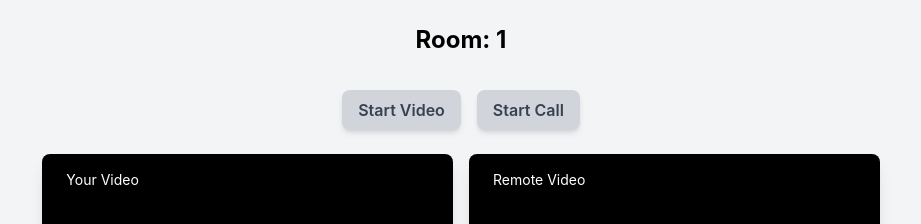
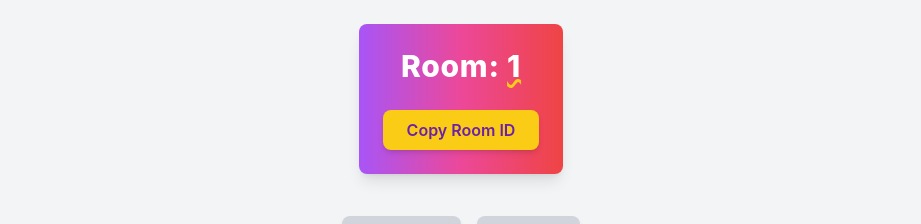
Before and after one commit to alimirhashimli1/video-call-app, a React (Vite) app in the folder frontend/: page /room/1 in a window 1280 px wide. Shown: the top 224 px of the page, without its empty margins (179-1100 px from the left). Built offline with nearby package versions, Linux system fonts and the light colour scheme; no server answers.

Commit message:
added copy button

```diff
--- a/frontend/src/App.tsx
+++ b/frontend/src/App.tsx
@@ -82,6 +82,7 @@ const Room: React.FC = () => {
   const localVideoRef = useRef<HTMLVideoElement | null>(null);
   const remoteVideoRef = useRef<HTMLVideoElement | null>(null);
   const peerConnectionRef = useRef<RTCPeerConnection | null>(null);
+  const [showCopyModal, setShowCopyModal] = useState(false);
   const { roomId } = useParams<{ roomId: string }>();
 
   const iceServers = [{ urls: "stun:stun.l.google.com:19302" }];
@@ -105,6 +106,14 @@ const Room: React.FC = () => {
       socket.off("ice-candidate");
     };
   }, [roomId]);
+
+  const handleCopy = () => {
+    if (roomId) {
+      navigator.clipboard.writeText(roomId);
+      setShowCopyModal(true);
+      setTimeout(() => setShowCopyModal(false), 2000); // Hide modal after 2 seconds
+    }
+  };
 
   const startVideo = async () => {
     if (!isVideoActive) {
@@ -194,7 +203,23 @@ const Room: React.FC = () => {
 
   return (
     <div className="h-screen bg-gray-100 flex flex-col items-center p-6">
-      <h1 className="text-2xl font-bold mb-6">Room: {roomId}</h1>
+       <div className="relative flex flex-col items-center bg-gradient-to-r from-purple-500 via-pink-500 to-red-500 text-white p-6 rounded-lg shadow-lg mb-8">
+      <h1 className="text-3xl font-extrabold tracking-wide mb-4">
+        Room: <span className="underline decoration-wavy decoration-yellow-400">{roomId}</span>
+      </h1>
+      <button
+        onClick={handleCopy}
+        className="px-6 py-2 bg-yellow-400 text-purple-800 font-semibold rounded-lg shadow-md hover:bg-yellow-500 transition duration-300"
+      >
+        Copy Room ID
+      </button>
+
+      {showCopyModal && (
+        <div className="absolute top-0 mt-2 p-4 bg-black bg-opacity-75 text-white rounded-lg shadow-lg transition-transform duration-500 animate-fade-in-out">
+          <p className="text-sm font-medium">Room ID copied to clipboard!</p>
+        </div>
+      )}
+    </div>
       <div className="flex space-x-4 mb-6">
        <button
   onClick={startVideo}
```
